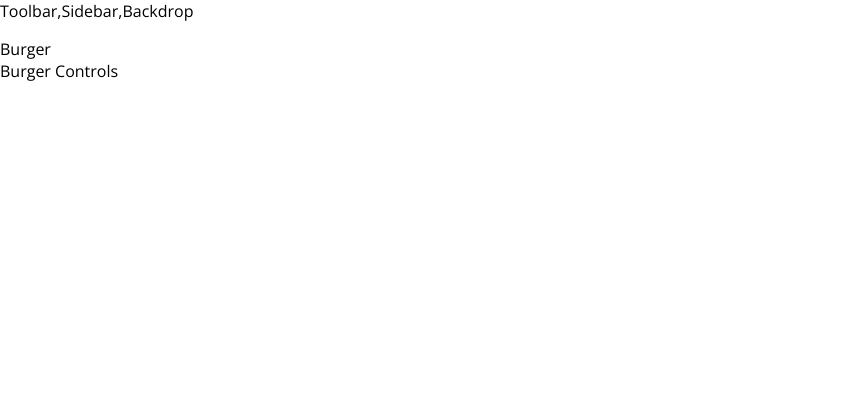
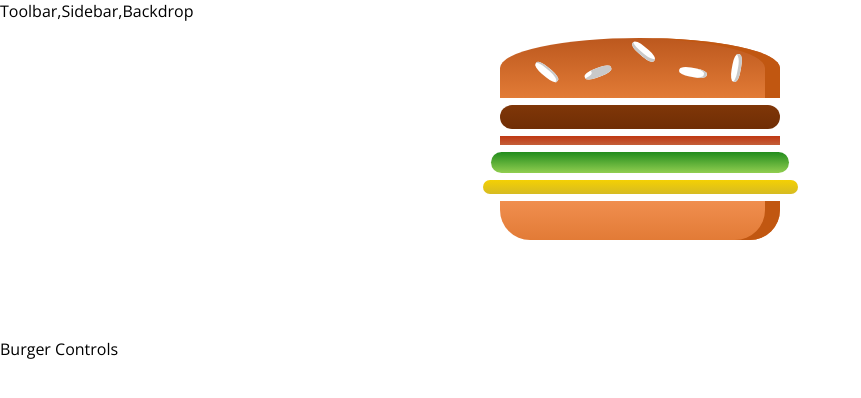
Before and after one commit to aravinthdev/Burger, a React (Create React App) app: page / in a window 1280 px wide. Shown: the top 398 px of the page, without its empty margins (0-861 px from the left). Built offline with nearby package versions, Linux system fonts and the light colour scheme.

Commit message:
Burger incredient diplayed manually using props

```diff
--- a/src/components/Burger/Burger.js
+++ b/src/components/Burger/Burger.js
@@ -0,0 +1,18 @@
+import React from 'react';
+import classes from './Burger.module.css';
+import BurgerIncredient from './BurgerIncredient/BurgerIncredient';
+
+const Burger = (props) => {
+    return(
+        <div className={classes.Burger}>
+            <BurgerIncredient type="bread-top"/>
+            <BurgerIncredient type="Meat"/>
+            <BurgerIncredient type="Bacon"/>
+            <BurgerIncredient type="Salad"/>
+            <BurgerIncredient type="Cheese"/>
+            <BurgerIncredient type="bread-bottom"/>
+        </div>
+    )
+}
+
+export default Burger;
--- /dev/null
+++ b/src/components/Burger/Burger.module.css
@@ -0,0 +1,30 @@
+.Burger {
+    width: 100%;
+    margin: auto;
+    height: 250px;
+    /* overflow: scroll; */
+    text-align: center;
+    font-weight: bold;
+    font-size: 1.2rem;
+}
+
+@media (min-width:1000px) and (min-height:700px) {
+    .Burger {
+        width: 700px;
+        height: 600px;
+    }
+}
+
+@media (min-width:500px) and (min-height:401px) {
+    .Burger {
+        width: 450px;
+        height: 400px;
+    }
+}
+
+@media (min-width:500px) and (min-height:400px) {
+    .Burger {
+        width: 350px;
+        height: 300px;
+    }
+}
--- a/src/components/Burger/BurgerIncredient/BurgerIncredient.module.css
+++ b/src/components/Burger/BurgerIncredient/BurgerIncredient.module.css
@@ -36,7 +36,7 @@
     position: absolute;
     background-color: white;
     left: -170%;
-    top: 260%;
+    top: -200%;
     border-radius: 40%;
     transform: rotate(60deg);
     box-shadow: inset -1px 2px #c9c9c9;
--- a/src/container/BurgerBuilder/BurgerBuilder.js
+++ b/src/container/BurgerBuilder/BurgerBuilder.js
@@ -1,11 +1,12 @@
 import React,{ Component } from 'react';
 import Auxs from '../../hoc/Auxs';
+import Burger from '../../components/Burger/Burger';
 
 class BurgerBuilder extends Component {
     render() {
         return(
             <Auxs>
-                <div>Burger</div>
+                <Burger />
                 <div>Burger Controls</div>
             </Auxs>
         )
```
Also changed, not shown: 1 other file (tests, documents, lock files or other folders).
